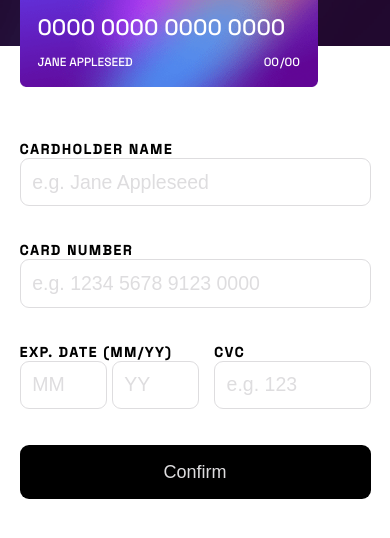
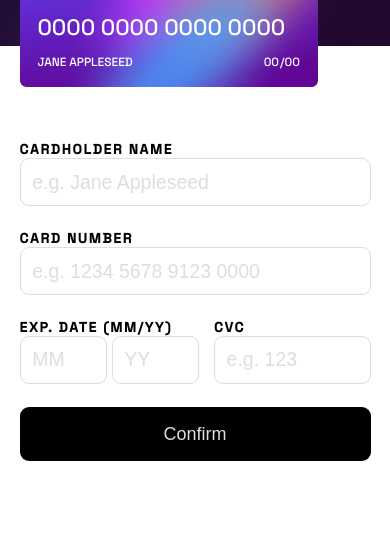
Before and after one commit to tonage72/interactive-card-details-form-main, a plain HTML site: page index.html in a window 390 px wide. Shown: the part 204-742 px from the top of the page. Drawn offline with Linux system fonts and the light colour scheme.

Commit message:
Wasn't done. Now may be.

```diff
--- a/css/style.css
+++ b/css/style.css
@@ -121,8 +121,9 @@ body {
 }
 
 form {
+	--size-errors-div: clamp(.5rem, 6vw, 2rem);
 	display: grid;
-	grid-template-rows: auto 2rem auto 2rem auto 2rem;
+	grid-template-rows: auto var(--size-errors-div) auto var(--size-errors-div) auto var(--size-errors-div);
 	grid-template-columns: auto auto;
 	grid-template-areas:
 		"cardholder cardholder"
@@ -161,7 +162,6 @@ input::placeholder {
 [class*="invalid"] {
 	font-size: clamp(.2rem, 3vw, .8rem);
 	color: red;
-	/* display: none; */
 }
 
 .grid-name {
@@ -246,7 +246,7 @@ input::placeholder {
 	margin: 2rem auto 0 auto;
 }
 
-@media (min-width: 920px) {
+@media (min-width: 910px) {
 	body {
 		flex-flow: row nowrap;
 		align-items: center;
```
